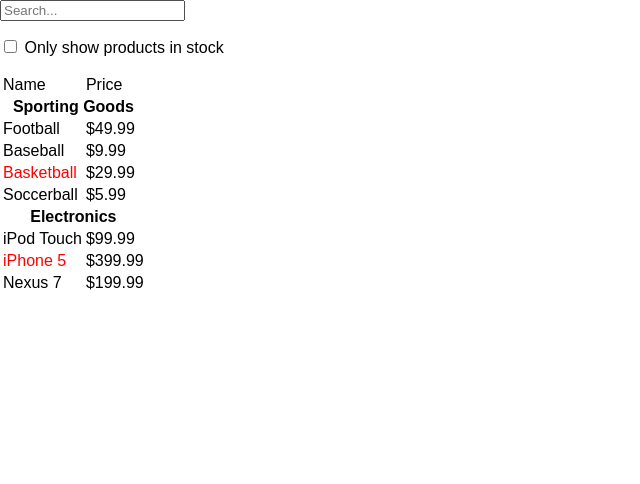
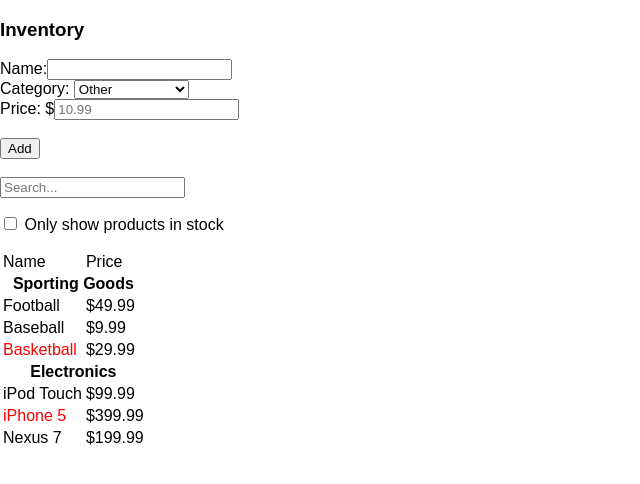
Before and after one commit to ruelasb/tinyapps, a React (Create React App) app: page / in a window 1280 px wide. Shown: the top 484 px of the page, without its empty margins (0-640 px from the left). Built offline with nearby package versions, Linux system fonts and the light colour scheme.

Commit message:
SearchV2.0.0-entire state lives in inventory app

```diff
--- a/src/index.js
+++ b/src/index.js
@@ -37,7 +37,6 @@
       }
       if(product.category !== lastCategory){
         rows.push(<ProductCategoryRow category={product.category} key={product.category} />);
-        console.log(rows);
       }
       rows.push(<ProductRow product={product} key={product.name}/>);
       lastCategory = product.category;
@@ -97,15 +96,134 @@
 class FilterableProductTable extends React.Component {
   constructor(props){
   	super(props);
+  }
+  render(){
+    return(
+      <div>
+        <SearchBar
+          filterText={this.props.filterText}
+          inStockOnly={this.props.inStockOnly}
+          onUserInput={this.props.onUserInput}/>
+        <ProductTable
+          products={this.props.products}
+          filterText={this.props.filterText}
+          inStockOnly={this.props.inStockOnly}/>
+      </div>
+    )
+  }
+}
+
+class NewInventoryItemsForm extends React.Component {
+	constructor(props){
+		super(props);
+		/*this.state = {
+		  category: ,
+	  	  price: ,
+	  	  stocked: ,
+	  	  name: ,
+		};*/
+		this.handleChange = this.handleChange.bind(this);
+	}
+
+	handleChange(){
+		//const stockedToggle = this.newStocked.checked === false ? false : true;
+		this.props.onFormChange(
+			this.newName.value,
+			this.newCategory.value,
+			this.newPrice.value,
+			//stockedToggle
+		)
+	}
+
+
+/*newName, newCategory, newPrice, newStocked*/
+	render(){
+		return(
+			<form onSubmit={this.props.onSubmit}>
+				<label>
+					{'Name:'}
+					<input
+					  type="text"
+					  value={this.props.nameVal}
+					  ref={(input) => this.newName = input}
+					  onChange={this.handleChange}/>
+				</label>
+				<br/>
+				<label>
+				  {'Category: '}
+				  <select id="selector"
+				    value={this.props.categoryVal}
+				    onChange={this.handleChange}
+				    ref={(input) => this.newCategory = input}>
+				    <option value="other">Other</option>
+				  	<option value="electronics">Electronics</option>
+					<option value="Sporting Goods">Sporting Goods</option>
+					<option value="groceries">Groceries</option>
+					<option value="furniture">Furniture</option>
+				  </select>
+				</label>
+				<label>
+				  <br/>
+					{'Price: $'}
+					<input
+					  type="text"
+					  placeholder="10.99"
+					  value={this.props.priceVal}
+					  onChange={this.handleChange}
+					  ref={(input) => this.newPrice = input}/>
+				</label>
+				<br/>
+
+				<br/>
+				<button>Add</button>
+			</form>
+		)
+	}
+}
+
+class InventoryApp extends React.Component {
+	constructor(props){
+		super(props);
 
 		this.state = {
           filterText: '',
           inStockOnly: false,
-      addProduct: [{category: 'Sporting Goods', price: '$5.99', stocked: true, name: 'Soccerball'},]
+          addProduct: [],
+          newProduct: {category: 'other', price: '', stocked: true, name: ''}
+        };
+
+        this.handleUserInput = this.handleUserInput.bind(this);
+        this.handleFormChange = this.handleFormChange.bind(this);
+        this.handleSubmit = this.handleSubmit.bind(this);
+        this.sortCategory = this.sortCategory.bind(this);
 	}
 
-    this.handleUserInput = this.handleUserInput.bind(this);
+	handleFormChange(newName, newCategory, newPrice, newStocked){
+	  var newItem = {
+	  	category: newCategory,
+	  	price: newPrice,
+	  	stocked: true,
+	  	name: newName,
 	  }
+	  this.setState({
+	  	newProduct: newItem
+	  })
+
+	}
+
+	handleSubmit(e){
+		e.preventDefault();
+		this.setState({
+			addProduct: this.state.addProduct.push(this.state.newProduct),
+			newProduct: {}
+		})
+		if (this.state.addProduct){
+				const addProduct = this.state.addProduct.slice();
+		  	    this.props.onAddNewProduct(addProduct[0]);
+		  	    this.setState({addProduct: []})
+		  	}
+	}
+
 
 	handleUserInput(filterText, inStockOnly){
       this.setState({
@@ -114,34 +232,41 @@
       })
     }
 
-  componentWillMount(){
-  	const addProduct = this.state.addProduct.slice();
-  	this.props.onAdd(addProduct[addProduct.length - 1]);
-  }
-
+     //add category sort on PRODUCTS array
       sortCategory(a,b){
         var catA = a.category.toLowerCase();
         var catB = b.category.toLowerCase();
         if(catA < catB){
+        	console.log("sorting first");
           return 1
         }
+        console.log("sorting second");
         if (catA > catB){
           return -1
         }
+        console.log("******");
           return 0
       }
 
 	render(){
       return(
       	<div>
-        <SearchBar
+      		<h3>{'Inventory'}</h3>
+      		<NewInventoryItemsForm
+      		  onSubmit={this.handleSubmit}
+      		  onFormChange={this.handleFormChange}
+      		  categoryVal={this.state.newProduct.category}
+      		  priceVal={this.state.newProduct.price}
+      		  stockedVal={this.state.newProduct.stocked}
+      		  nameVal={this.state.newProduct.name}
+      		/>
+      		<br/>
+      		<FilterableProductTable
       		  filterText={this.state.filterText}
       		  inStockOnly={this.state.inStockOnly}
-          onUserInput={this.handleUserInput}/>
-        <ProductTable
+      		  onUserInput={this.handleUserInput}
       		  products={PRODUCTS.sort(this.sortCategory)}
-          filterText={this.state.filterText}
-          inStockOnly={this.state.inStockOnly}/>
+      		/>
       	</div>
 	  )
 	}
@@ -161,6 +286,6 @@
 }
 
 ReactDOM.render(
-  <FilterableProductTable onAdd={(z) => quantify(z)} />,
+  <InventoryApp onAddNewProduct={(z) => quantify(z)} />,
   document.getElementById('root')
 )
```
Lines whose indentation alone changed are shown as unchanged.
